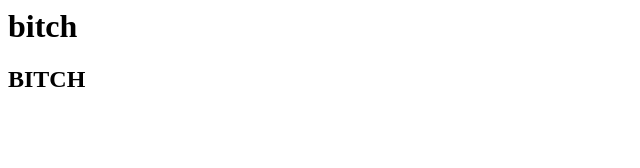
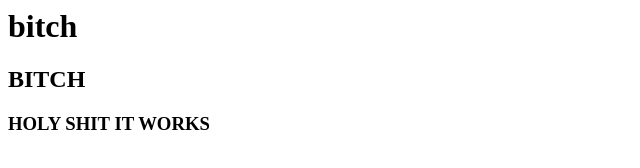
Before and after one commit to silver-m12/project1, a plain HTML site: page index.html in a window 1280 px wide. Shown: the whole page, without its empty margins (0-640 px from the left). Drawn offline with Linux system fonts and the light colour scheme.

Commit message:
it works

```diff
--- a/index.html
+++ b/index.html
@@ -2,5 +2,6 @@
     <body>
         <h1>bitch</h1>
         <h2>BITCH</h2>
+        <h3>HOLY SHIT IT WORKS</h3>
     </body>
 </html>
```
